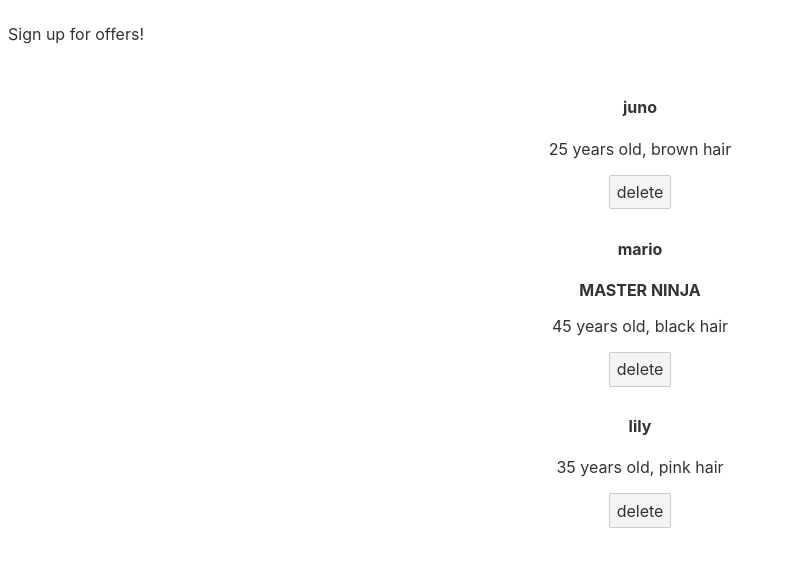
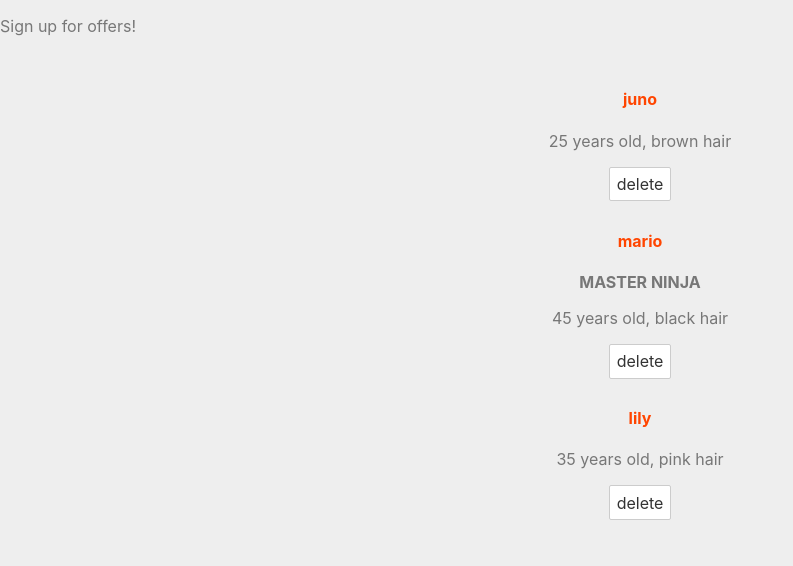
Before and after one commit to jy7123943/svelte-practice, a Svelte app: page / in a window 1280 px wide. Shown: the top 566 px of the page, without its empty margins (0-793 px from the left). Built offline with nearby package versions, Linux system fonts and the light colour scheme.

Commit message:
Add extra public css

```diff
--- a/public/global.css
+++ b/public/global.css
@@ -64,3 +64,19 @@ button:not(:disabled):active {
 button:focus {
 	border-color: #666;
 }
+
+/* extra styles */
+body {
+	color: #777;
+	background: #eee;
+	padding: 0;
+	margin: 0;
+}
+
+h4 {
+	color: orangered;
+}
+
+button {
+	background: white;
+}
```
